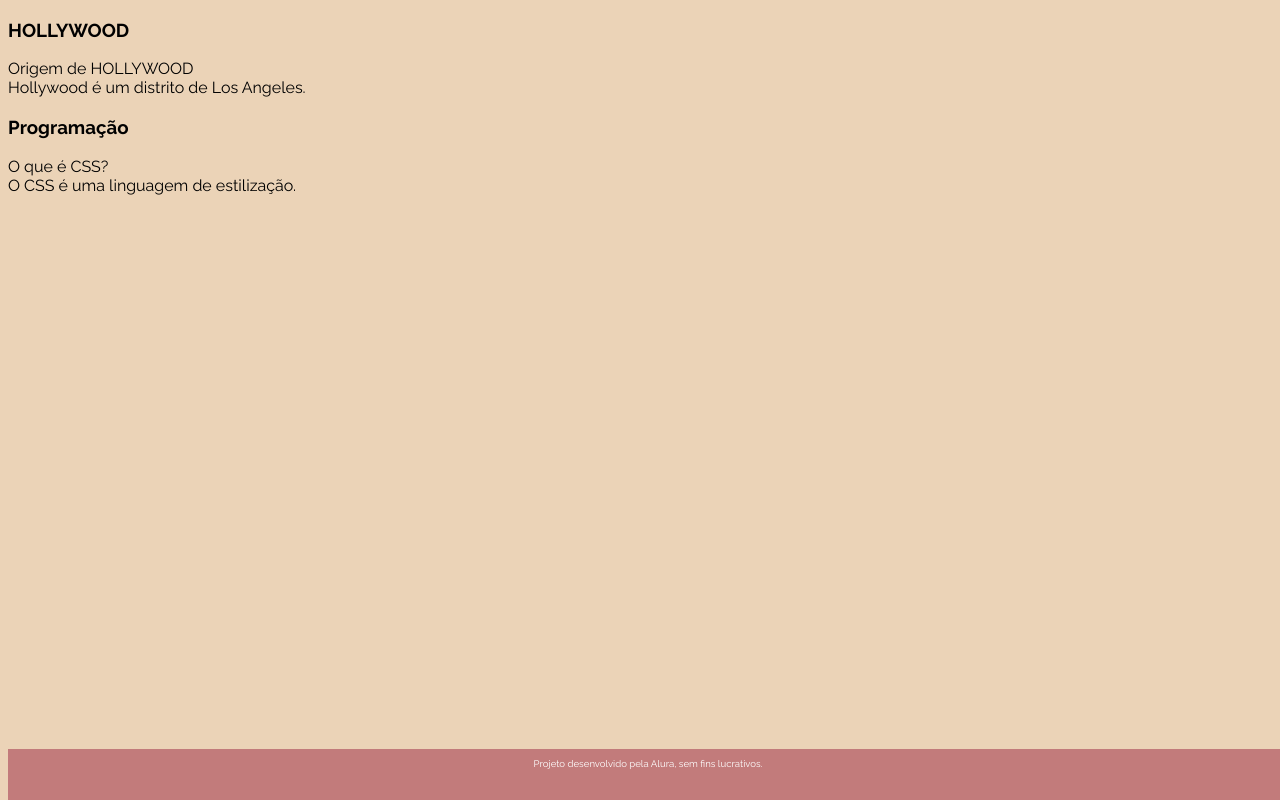
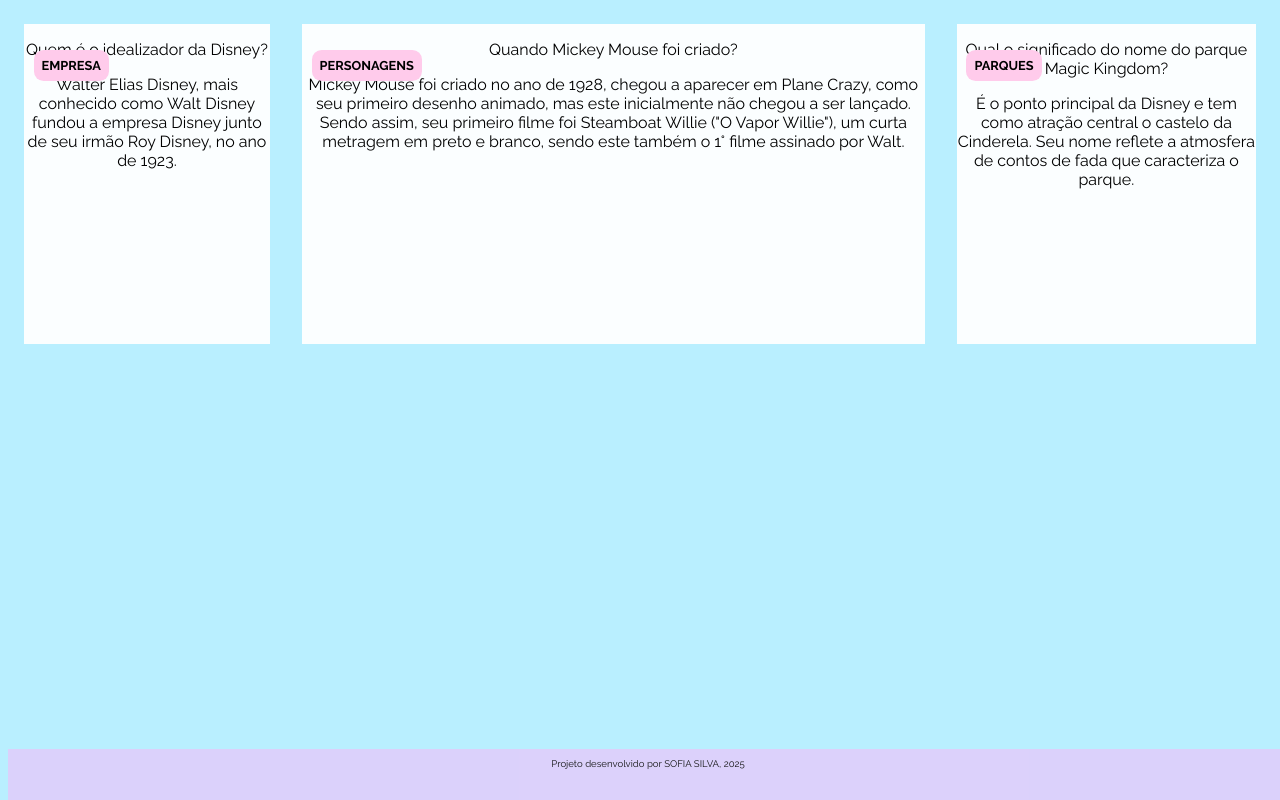
Before and after one commit to 30sps20241N/FLASHCARD-sofia, a plain HTML site: page index.html in a window 1280 px wide. Drawn offline with Linux system fonts and the light colour scheme.

Commit message:
aula 3 e início 4

```diff
--- a/index.html
+++ b/index.html
@@ -9,7 +9,7 @@
   <link
   href="https://fonts.googleapis.com/css2?family=Raleway:ital,wght@0,100..900;1,100..900&display=swap" rel="stylesheet"
   />
-   <title>FLASHCARD</title>
+   <title> CURIOSIDADES SOBRE O MUNDO DISNEY</title>
 </head>
 <body>
 
@@ -17,30 +17,41 @@
         <section id="container">
                 <article class="cartao">
                         <div class="cartao__conteudo">
-                                <h3>HOLLYWOOD</h3>
+                        <h3>EMPRESA</h3>
                                 <div class="cartao__conteudo__pergunta">
-                                        Origem de HOLLYWOOD
+                                        <p> Quem é o idealizador da Disney? </p>
                                 </div>
                                 <div class="cartao__conteudo__resposta">
-                                       Hollywood é um distrito de Los Angeles.
+                                <p> Walter Elias Disney, mais conhecido como Walt Disney fundou a empresa Disney junto de seu irmão Roy Disney, no ano de 1923. </p>
                                 </div>
                         </div>
                 </article>
 <article class="cartao">
         <div class="cartao__conteudo">
-                <h3> Programação </h3>
-                      <div class="cartao__conteudo__pergunta">
-                            O que é CSS?
+                <h3>PERSONAGENS</h3>
+                      <div class="cartao__conteudo_pergunta">
+                            <p> Quando Mickey Mouse foi criado? </p>
                         </div>
                        <div class="cartao__conteudo__resposta">
-                            O CSS é uma linguagem de estilização.
+                            <p> Mickey Mouse foi criado no ano de 1928, chegou a aparecer em Plane Crazy, como seu primeiro desenho animado, mas este inicialmente não chegou a ser lançado. Sendo assim, seu primeiro filme foi Steamboat Willie ("O Vapor Willie"), um curta metragem em preto e branco, sendo este também o 1° filme assinado por Walt. </p>
                          </div>
                         </div>
          </article>
+         <article class="cartao">
+                <div class="cartao__conteudo">
+                        <h3> PARQUES </h3>
+                         <div class="cartao__conteudo__pergunta">
+                                <p> Qual o significado do nome do parque Magic Kingdom? </p>
+                        </div>
+                       <div class="cartao__conteudo__resposta">
+                            <p> É o ponto principal da Disney e tem como atração central o castelo da Cinderela. Seu nome reflete a atmosfera de contos de fada que caracteriza o parque. </p>
+                                 </div>
+                                </div>
+                         </article>
         </section>
 </main>
     <footer>
-        <p>Projeto desenvolvido pela Alura, sem fins lucrativos.</p>
+        <p>Projeto desenvolvido por SOFIA SILVA, 2025</p>
     </footer>
 </body>
 </html>
--- a/styles.css
+++ b/styles.css
@@ -1,10 +1,32 @@
 body {
-    background-color: rgb(235, 211, 183);
+    background-color: rgb(185, 239, 255);
     font-family: "Raleway", sans-serif;
 }
+#container {
+    display:flex ;
+}
+.cartao{
+    margin: 1rem 1rem ;
+    background-color: rgba(255, 255, 255, 0.95);
+    height: 20rem ;
+    flex-grow: 1;
+    flex-basis: calc(33% -6rem);
+}
+.cartao__conteudo {
+    text-align: center;
+    height: 100%;
+}
+.cartao__conteudo h3 {
+    background-color: rgb(255, 203, 235);
+    text-align: left;
+    padding: 0.5rem;
+    position: absolute;
+    margin: 0.6rem;
+    border-radius: 0.6rem;
+    font-size: 1vw; }
 footer {
-    background-color: rgb(194, 123, 123);
-    color: white;
+    background-color: rgba(253, 180, 247, 0.511);
+    color: rgb(21, 21, 21);
     bottom:0;
     position:fixed;
     width:100%;
```
